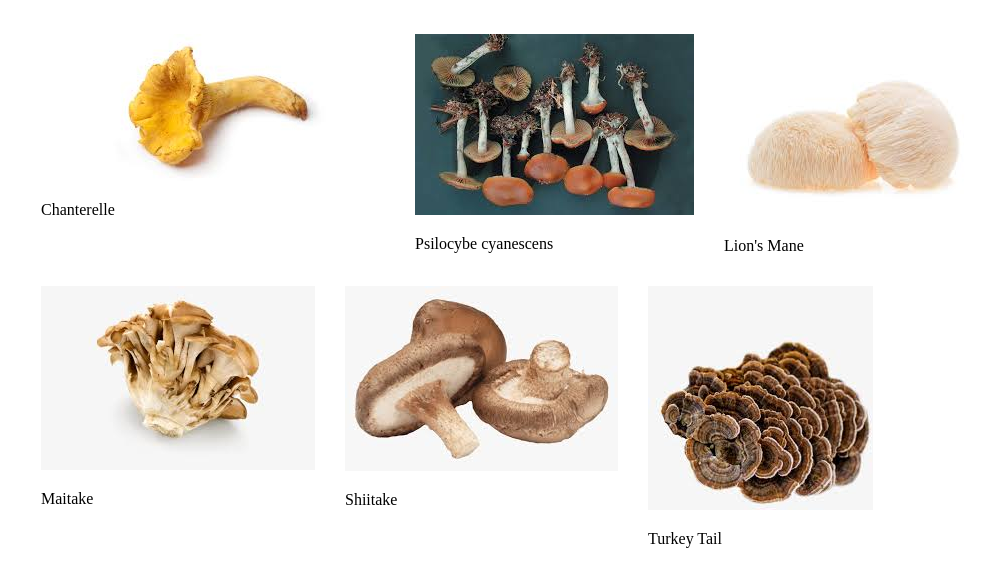
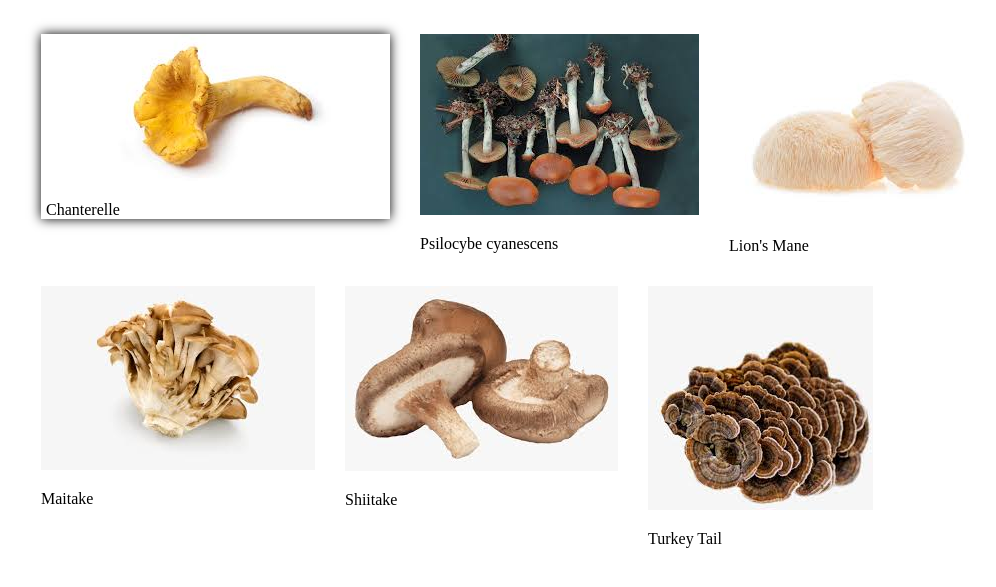
Before and after one commit to jakethrasher/lab-02b-image-gallery, a plain HTML site: page index.html in a window 1280 px wide. In both pictures the pointer is over the element "Chanterelle". Shown: the part 61-648 px from the top of the page, without its empty margins (22-1018 px from the left). Drawn offline with Linux system fonts and the light colour scheme.

Commit message:
add hover effect

```diff
--- a/style.css
+++ b/style.css
@@ -20,3 +20,8 @@ ul{
 .gallery_item{
     margin: 15px;
 }
+.gallery_item:hover{
+    box-shadow: 0 0 11px;
+    padding-left: 5px;
+
+}
```
